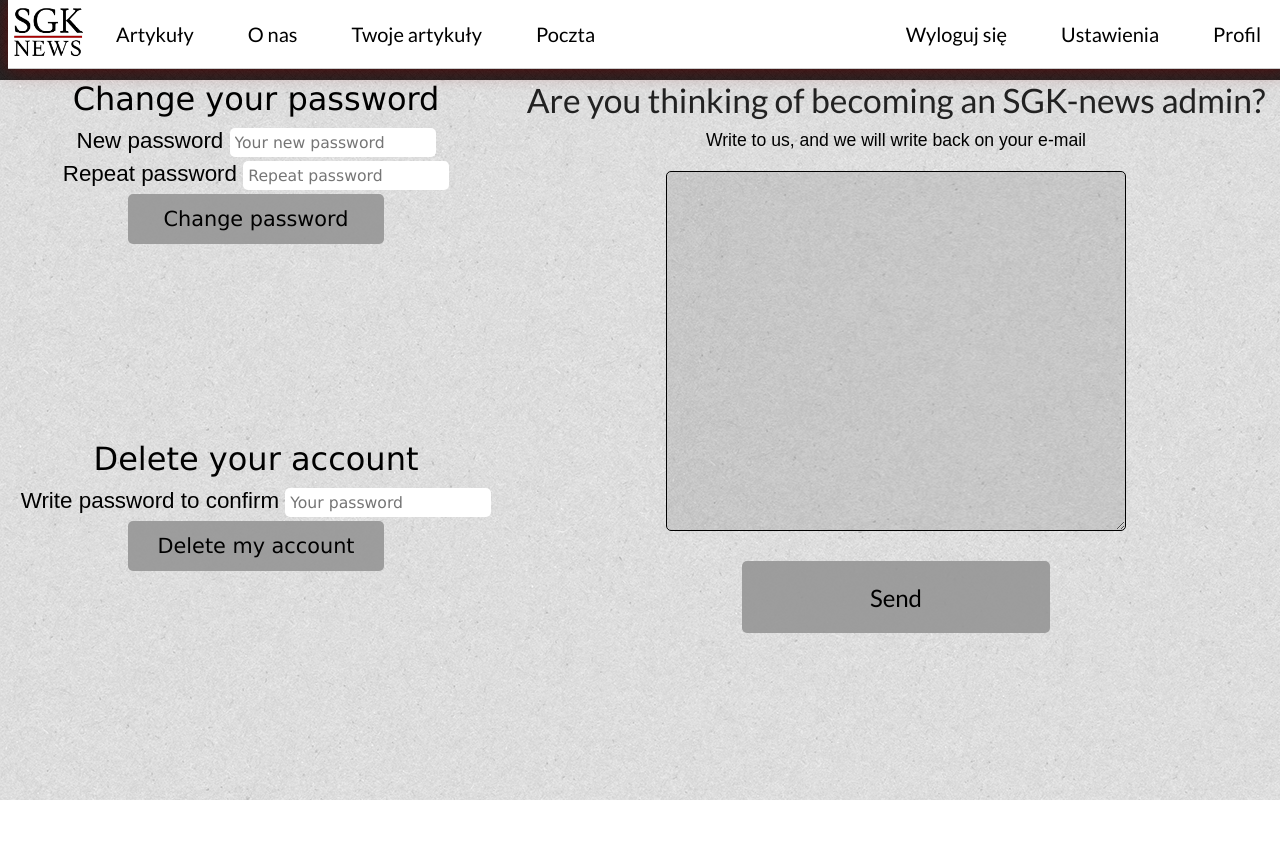
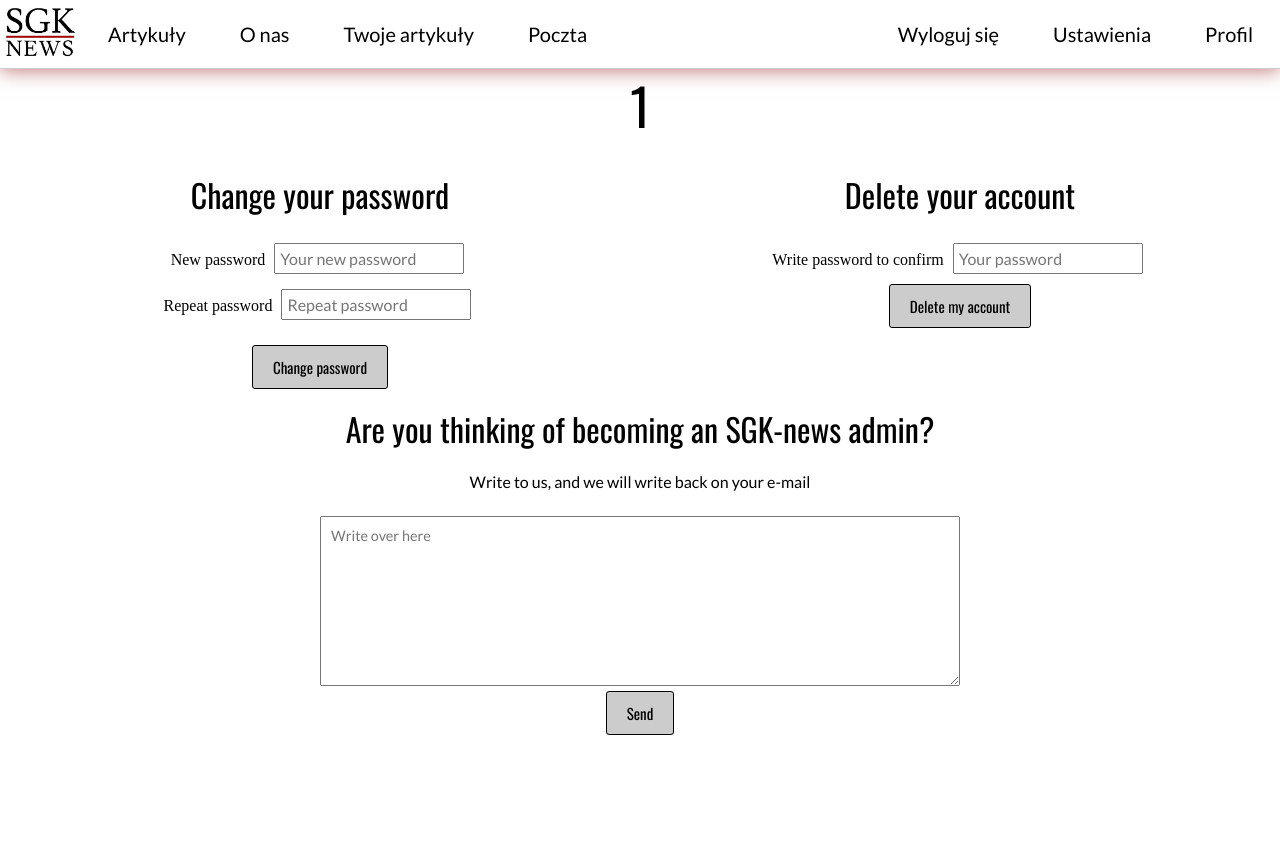
Before and after one commit to SKupisz/sgk-news, a PHP site: page /sgk-news/settings.php in a window 1280 px wide. After the commit the page ends 735 px from the top, so only its background shows below. Run offline with PHP 8.4, Linux system fonts and the light colour scheme; the visitor is signed in with stand-in values (Sample User, id 1).

Commit message:
Settings done non-RWD, login completed

```diff
--- a/login.php
+++ b/login.php
@@ -20,7 +20,7 @@
   <section id = "u10t">
     <?php if(isset($_SESSION['zalogowany']))
     {
-      ?>Jesteś zalogowana/y!<?php
+      ?><header class = "signed-header">Jesteś zalogowana/y!</header><?php
     }
     else if(isset($_SESSION['r_error']))
     {
--- a/login/main.css
+++ b/login/main.css
@@ -1,3 +1,4 @@
+@import url('https://fonts.googleapis.com/css?family=Oswald');
 body{
   /*Background pattern from: subbtlepatterns.com*/
   background: url("../textured_paper.png");
--- a/settings.php
+++ b/settings.php
@@ -23,8 +23,8 @@
 </head>
 <body>
 <?php require_once "main/bar.php" ?>
-<main id = "umain">
-  <header id = "u10title">
+<main class = "umain">
+  <header class = "u10title">
     <?php
       if(isset($_SESSION['e_chpass']))
       {
@@ -46,36 +46,35 @@
       }
       ?>
   </header>
-  <section id = "u11">
-    <div id = "u11pass">
-      <header class = "uheader" id = "passheader">
+  <section class = "u11">
+    <div class = "u11pass">
+      <header class = "uheader" class = "passheader">
         Change your password
       </header>
       <form method = "post" action = "settings/changePassword.php">
-        <div id = "u11passil">New password <input type = "password" id = "u11passi" name = "newpass" required placeholder = "Your new password"/></div>
-<div id = "u11passil">Repeat password <input type = "password" id = "u11passi" name = "newpass2"  required placeholder = "Repeat password"/></div>
-        <input type = "submit" value="Change password" id = "u11pass_submit"/>
+        <div class = "u11passil">New password <input type = "password" class = "u11passi" name = "newpass" required placeholder = "Your new password"/></div>
+<div class = "u11passil final-input">Repeat password <input type = "password" class = "u11passi" name = "newpass2"  required placeholder = "Repeat password"/></div>
+        <input type = "submit" value="Change password" class = "u11pass_submit"/>
       </form>
     </div>
-    <div id = "u11del">
+    <div class = "u11del">
       <header class = "uheader">
         Delete your account
       </header>
       <form method = "post" action = "settings/deleteAccount.php">
-        <div id = "u11passil">Write password to confirm <input type = "password" id = "u11passi" name = "confirmpass"  required placeholder = "Your password"/></div>
-        <input type = "submit" value="Delete my account" id = "u11pass_submit"/>
+        <div class = "u11passil">Write password to confirm <input type = "password" class = "u11passi" name = "confirmpass"  required placeholder = "Your password"/></div>
+        <input type = "submit" value="Delete my account" class = "u11pass_submit"/>
       </form>
     </div>
-    <div id = "u11promotion">
-      <header class = "uheader" id = "promheader">
+    <div class = "u11promotion">
+      <header class = "uheader" class = "promheader">
         Are you thinking of becoming an SGK-news admin?
       </header>
-      <main id = "u11promcontent">
+      <main class = "u11promcontent">
         <form method = "post" action = "settings/promotionMail.php">
           <section class = "u11promcontheader">Write to us, and we will write back on your e-mail</section>
-          <textarea id = "u11promcont" name = "content" placeholder = "Write over here" required>
-          </textarea><br>
-          <input type = "submit" value = "Send" id = "u11promcontent_submit"/>
+          <textarea class = "u11promcont" name = "content" placeholder = "Write over here" required></textarea>
+          <input type = "submit" value = "Send" class = "u11pass_submit"/>
         </form>
       </main>
     </div>
--- a/settings/main.css
+++ b/settings/main.css
@@ -1,164 +1,75 @@
 @import url("responsivibility.css");
 @import url('https://fonts.googleapis.com/css?family=Lato');
-#u10title{
+@import url('https://fonts.googleapis.com/css?family=Oswald');
+body{
+  margin: 0;
+  padding: 0;
+}
+.umain{
   width: 100%;
-  height: 10%;
-  /*Background pattern from subltepatterns.com */
-  background: url("../tactile_noise.png");
+  margin-top: 67px;
+}
+.u10title{
+  width: inherit;
   text-align: center;
-  font-size: 1.8em;
-  font-family: 'Lato',sans-serif;
-  color: white;
-  position: absolute; top: 0px; left: 0px;
+  font-size: 3.2em;
+  font-family: 'Oswald',sans-serif;
+  margin-bottom: 28px;
 }
-#u11{
-  position: absolute; top: 10%; left: 0px;
+.u11pass,.u11del,.u11promotion{
+  width: 50%;
+  float: left;
+  text-align: center;
+}
+.u11promotion{
   width: 100%;
-  height: 90%;
-}
-#u11pass,#u11del{
-  width: 40%;
-  height: 50%;
-  /*Background pattern from: subltepatterns.com */
-  background: url("../textured_paper.png");
-  font-size: 1em;
-  color: black;
-  text-align: center;
-  position: absolute; top: 0px; left: 0px;
-}
-#u11del{
-  top: 50%;
 }
 .uheader{
-  width: 100%;
-  text-align: center;
   font-size: 2em;
-  font-family: Verdana;
-  margin-bottom: 10px;
+  font-family: 'Oswald',sans-serif;
+  margin-bottom: 20px;
 }
-#u11passil{
-  width: 100%;
-  font-family: Arial;
-  font-size: 1.4em;
-  margin-bottom: 4px;
+.u11passil{
+  margin-bottom: 5px;
 }
-#u11passi{
-  border: none;
-  background: #fff;
-  border-radius: 5px;
-  color: black;
-  font-size: 0.7em;
-  font-family: Verdana;
-  padding: 5px;
+.final-input{
+  margin-bottom: 20px;
 }
-#u11pass_submit{
-  width: 50%;
-  height: 50px;
-  font-family: Verdana;
-  font-size: 1.3em;
-  color: black;
-  border: none;
-  border-radius: 5px;
-  background: rgba(150,150,150,.9);
+.u11passi{
+  padding: 4px;
+  font-size: 1em;
+  font-family: 'Lato',sans-serif;
+  margin: 5px;
+}
+.u11pass_submit{
+  background-color: #ccc;
+  border: 1px solid black;
+  color: #000;
+  padding: 10px 20px;
+  text-decoration: none;
+  font-size: 15px;
+  border-radius: 3px;
+  font-family: 'Oswald',sans-serif;
+  transition: filter 0.4s;
   cursor: pointer;
-  transition: all 2s;
+  display: block;
+  margin-left: auto;
+  margin-right: auto;
 }
-#u11promotion{
-  width: 60%;
-  height: 100%;
-  position: absolute; top: 0px; left: 40%;
-  /*Background pattern from: subltepatterns.com */
-  background: url("../textured_paper.png");
-  text-align: center;
-}
-#promheader{
-  font-family: 'Lato',sans-serif;;
-  color: #222;
-  font-size: 2.1em;
-}
-#u11promcont{
-  min-width: 60%;
-  max-width: 60%;
-  min-height: 50%;
-  max-height: 50%;
-  color: #222;
-  font-size: 0.8em;
-  font-family: 'Lato',sans-serif;;
-  /*Background pattern from: subltepatterns.com */
-  background: url("../textured_paper.png");
-  margin-bottom: 30px;
-  border: none;
-  border-radius: 5px;
-  border: 1px solid black;
-  filter: brightness(90%);
-}
-#u11promcontent_submit
-{
-  cursor: pointer;
-  transition: all 1s;
-  width: 40%;
-  height: 10%;
-  color: black;
-  font-size: 1.5em;
-  font-family: 'Lato',sans-serif;
-  background: rgba(150,150,150,.9);
-  border: none;
-  border-radius: 5px;
-}
-#u11promcontent_submit:hover{
-  filter: brightness(50%);
+[class="u11pass_submit"]:hover{
+  filter: brightness(70%);
 }
 .u11promcontheader{
   margin-bottom: 20px;
-  color: black;
-  font-size: 1.1em;
-  font-family: sans-serif;
+  font-size: 1em;
+  font-family: 'Lato',sans-serif;
 }
-#u11pass_submit:hover{
-  transform: scale(0.98);
-  opacity: 0.8;
+.u11promcont{
+  font-size: 0.9em;
+  font-family: 'Lato',sans-serif;
+  padding: 10px;
+  margin: 5px;
+  min-width: 50%;
+  max-width: 60%;
+  height: 170px!important;
 }
-#umain{
-  /*Background pattern from: subltepatterns.com*/
-  background: url("../textured_paper.png");
-}
-@media screen and (max-width: 984px)
-{
-  #u11pass,#u11prom,#u11del{
-    width: 100%;
-  }
-  #u11pass{
-    top: 0px;
-  }
-  #u11del{
-    top: 50%;
-  }
-  #u11promotion{
-    top: 100%;
-    width: 100%; left: 0px;
-  }
-  #u11pass_submit{
-    font-size: 0.9em;
-  }
-  #promheader{
-    font-size: 1.5em;
-  }
-  .u11promcontheader{
-    font-size: 0.9em;
-  }
-  #passheader{
-    font-size: 1.8em;
-  }
-  #u11passil{
-    font-size: 1.4em;
-  }
-}
-@media screen and (max-width: 474px)
-{
-  #u11passil{
-    font-size: 1em;
-  }
-  #u11promheader{
-    font-size: 1em;
-  }
-}
--- a/settings/responsivibility.css
+++ b/settings/responsivibility.css
@@ -1,4 +1,4 @@
-@media screen and (max-width: 984px)
+/*@media screen and (max-width: 984px)
 {
   #u11pass,#u11prom,#u11del{
     width: 100%;
@@ -25,4 +25,4 @@
   #passheader{
     font-size: 0.8em;
   }
-}
+}*/
```
Also changed, not shown: login/login.css (+9 -0 lines).
